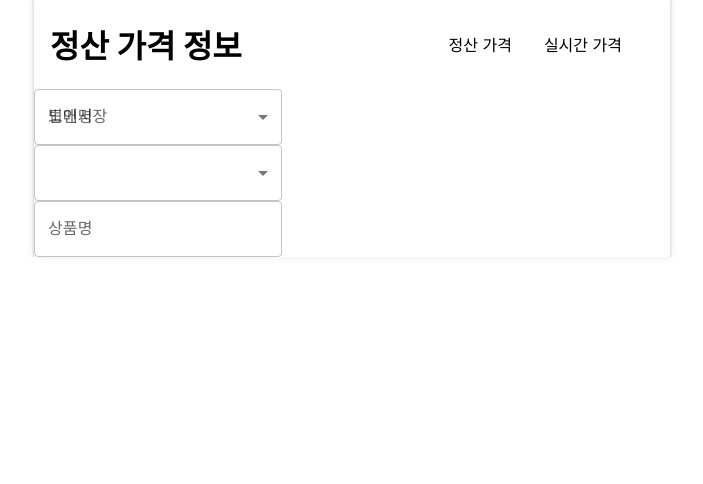
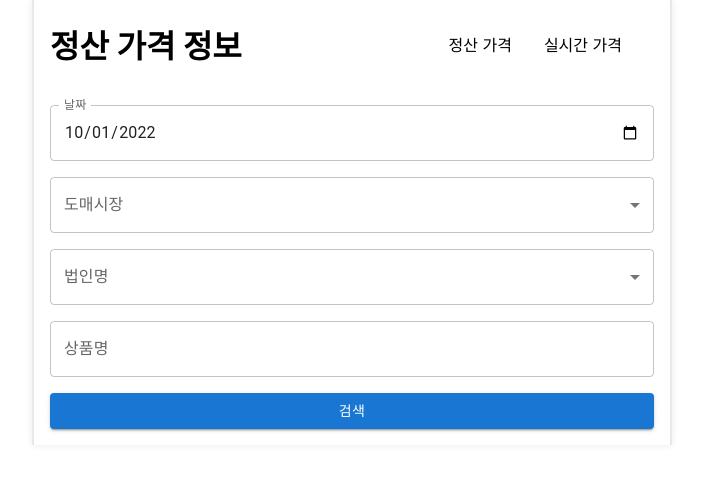
Before and after one commit to 93minki/Agricultural-products-auction, a Next.js app: page /settlement in a window 1280 px wide. Shown: the top 484 px of the page, without its empty margins (288-991 px from the left). Built offline with nearby package versions, Linux system fonts and the light colour scheme.

Commit message:
feat: SearchInfo 컴포넌트 UI

```diff
--- a/pages/realtime/index.tsx
+++ b/pages/realtime/index.tsx
@@ -5,7 +5,7 @@ const RealTimePricePage = () => {
   return (
     <div>
       <Title title="실시간 가격 정보" />
-      <SearchInfo />
+      <SearchInfo type="realtime" />
     </div>
   );
 };
--- a/pages/settlement/index.tsx
+++ b/pages/settlement/index.tsx
@@ -5,7 +5,7 @@ const SettlementPricePage = () => {
   return (
     <div>
       <Title title="정산 가격 정보" />
-      <SearchInfo />
+      <SearchInfo type="settlement" />
     </div>
   );
 };
--- a/src/components/SearchInfo/SerachInfo.tsx
+++ b/src/components/SearchInfo/SerachInfo.tsx
@@ -1,4 +1,5 @@
-import { useState } from "react";
+import { useState, useCallback } from "react";
+import type { ChangeEvent } from "react";
 import { wholeMarketList } from "../../utils/wholemarketList";
 import {
   FormControl,
@@ -6,35 +7,102 @@ import {
   MenuItem,
   Select,
   TextField,
+  SelectChangeEvent,
+  Button,
 } from "@mui/material";
+import * as S from "./style";
 
-const SearchInfo = () => {
+const SearchInfo = ({ type }: { type: string }) => {
+  const getCurrentDate = useCallback(() => {
+    const today = new Date();
+    const year = today.getFullYear().toString();
+    const month = (today.getMonth() + 1).toString();
+    const date = today.getDate().toString();
+
+    return year + "-" + month.padStart(2, "0") + "-" + date.padStart(2, "0");
+  }, []);
+
+  const [searchDate, setSearchDate] = useState(getCurrentDate);
   const [currentMarket, setCurrentMarket] = useState("");
   const [currentCompany, setCurrentCompany] = useState("");
   const [selectCompanyList, setSelectCompanyList] = useState<
     { name: string; cmpCd: string }[]
   >([]);
+  const [searchWord, setSearchWord] = useState("");
+
+  const handleMarketChange = (e: SelectChangeEvent) => {
+    setCurrentMarket(e.target.value);
+    const companyList = wholeMarketList.filter(
+      (market) => market.whsalCd === e.target.value
+    );
+    setSelectCompanyList(companyList[0].cmpList);
+  };
+
+  const handleCompanyChange = (e: SelectChangeEvent) => {
+    setCurrentCompany(e.target.value);
+  };
+
+  const handleSearchWordChange = (e: ChangeEvent<HTMLInputElement>) => {
+    setSearchWord(e.currentTarget.value);
+  };
+
+  const handleDateChange = (e: ChangeEvent<HTMLInputElement>) => {
+    const date = e.currentTarget.value;
+    setSearchDate(date);
+  };
 
   return (
+    <S.SearchInfoLayout>
+      {type === "settlement" ? (
+        <TextField
+          id="date"
+          label="날짜"
+          type="date"
+          defaultValue={searchDate}
+          InputLabelProps={{ shrink: true }}
+          onChange={handleDateChange}
+        />
+      ) : (
+        ""
+      )}
       <FormControl>
         <InputLabel>도매시장</InputLabel>
-      <Select value={currentMarket} label="도매시장">
+        <Select
+          value={currentMarket}
+          label="도매시장"
+          onChange={handleMarketChange}
+        >
           {wholeMarketList.map((market) => (
             <MenuItem key={market.name} value={market.whsalCd}>
               {market.name}
             </MenuItem>
           ))}
         </Select>
+      </FormControl>
+      <FormControl>
         <InputLabel>법인명</InputLabel>
-      <Select value={currentCompany} label="법인명">
+        <Select
+          value={currentCompany}
+          label="법인명"
+          onChange={handleCompanyChange}
+        >
           {selectCompanyList.map((company) => (
             <MenuItem key={company.cmpCd} value={company.cmpCd}>
               {company.name}
             </MenuItem>
           ))}
         </Select>
-      <TextField id="outlined-basic" label="상품명"></TextField>
       </FormControl>
+      <TextField
+        id="outlined-basic"
+        label="상품명"
+        value={searchWord}
+        onChange={handleSearchWordChange}
+      >
+        {searchWord}
+      </TextField>
+      <Button variant="contained">검색</Button>
+    </S.SearchInfoLayout>
   );
 };
 
--- a/src/components/SearchInfo/style.tsx
+++ b/src/components/SearchInfo/style.tsx
@@ -1 +1,8 @@
 import styled from "@emotion/styled";
+
+export const SearchInfoLayout = styled.div`
+  display: flex;
+  flex-direction: column;
+  padding: 1rem;
+  gap: 1rem;
+`;
```
Lines whose indentation alone changed are shown as unchanged.
